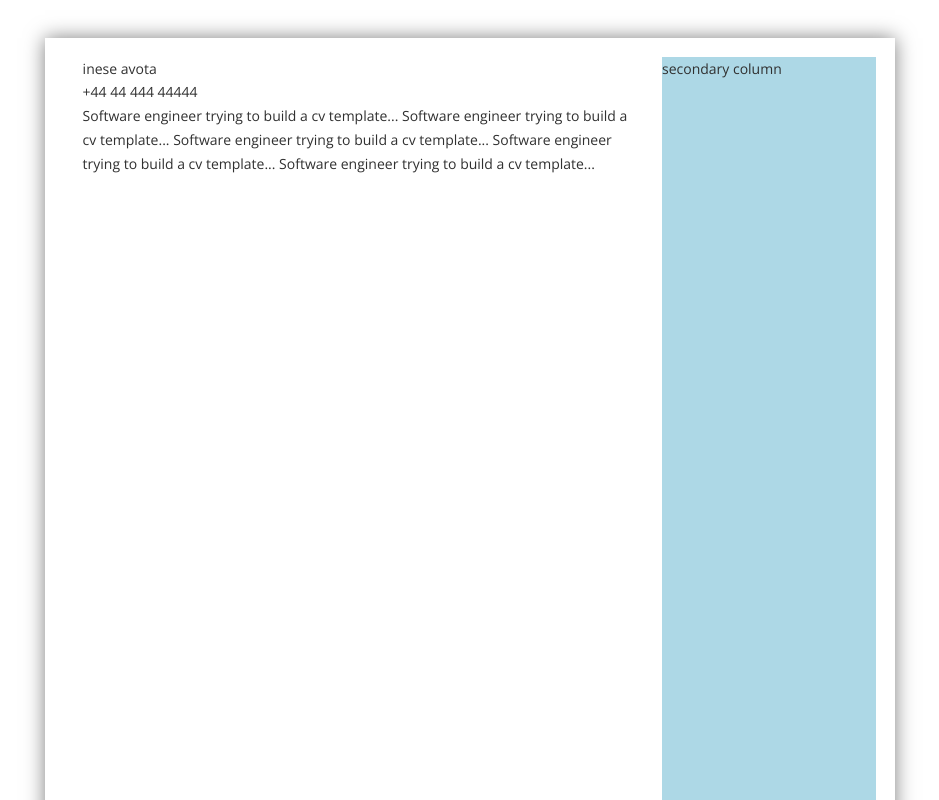
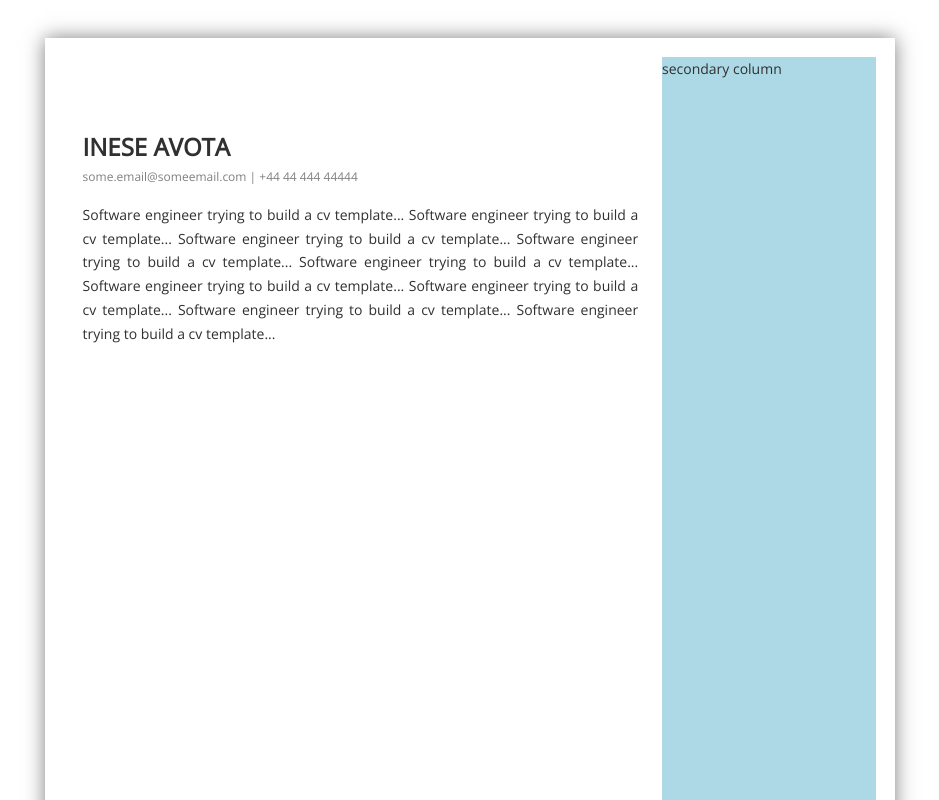
Before and after one commit to inesea/hhh-resume-tool, a React (Vite) app: page / in a window 1280 px wide. Shown: the top 800 px of the page, without its empty margins (170-1109 px from the left). Built offline with nearby package versions, Linux system fonts and the light colour scheme.

Commit message:
Enhanced MainDetail.tsx styles

```diff
--- a/src/App.tsx
+++ b/src/App.tsx
@@ -9,7 +9,7 @@ import SecondaryColumn from './components/columnLayout/SecondaryColumn'
 const StyledApp = styled.div`
   font-family: 'Open Sans', sans-serif;
   font-size: 14px;
-  line-height: 170%;
+  line-height: 1.7;
   color: rgb(48, 48, 48);
 `
 
--- a/src/components/columnLayout/MainColumn.tsx
+++ b/src/components/columnLayout/MainColumn.tsx
@@ -8,8 +8,9 @@ const MainColumn = () => (
   <StyledMainColumn>
     <MainDetail
       name="inese avota"
+      email="some.email@someemail.com"
       phoneNumber="+44 44 444 44444"
-      summaryText="Software engineer trying to build a cv template... Software engineer trying to build a cv template... Software engineer trying to build a cv template... Software engineer trying to build a cv template... Software engineer trying to build a cv template... "
+      summaryText="Software engineer trying to build a cv template... Software engineer trying to build a cv template... Software engineer trying to build a cv template... Software engineer trying to build a cv template... Software engineer trying to build a cv template... Software engineer trying to build a cv template... Software engineer trying to build a cv template... Software engineer trying to build a cv template... Software engineer trying to build a cv template... "
     />
   </StyledMainColumn>
 )
--- a/src/components/sections/MainDetail.tsx
+++ b/src/components/sections/MainDetail.tsx
@@ -1,22 +1,39 @@
 import React from 'react'
 import styled from 'styled-components'
 
-const Name = styled.div``
+const Name = styled.div`
+  font-size: 24px;
+  font-weight: bold;
+  padding-top: 70px;
+  text-transform: uppercase;
+`
 
-const PhoneNumber = styled.div``
+const ContactDetails = styled.div`
+  font-size: 12px;
+  color: grey;
+  padding-bottom: 15px;
+`
 
-const SummaryText = styled.div``
+const SummaryText = styled.div`
+  text-align: justify;
+`
 
 interface IMainDetailProps {
   name: string
+  email: string
   phoneNumber: string
   summaryText: string
 }
 
-const MainDetail = ({ name, phoneNumber, summaryText }: IMainDetailProps) => (
+const MainDetail = ({
+  name,
+  email,
+  phoneNumber,
+  summaryText
+}: IMainDetailProps) => (
   <>
     <Name>{name}</Name>
-    <PhoneNumber>{phoneNumber}</PhoneNumber>
+    <ContactDetails>{`${email} | ${phoneNumber}`}</ContactDetails>
     <SummaryText>{summaryText}</SummaryText>
   </>
 )
```
